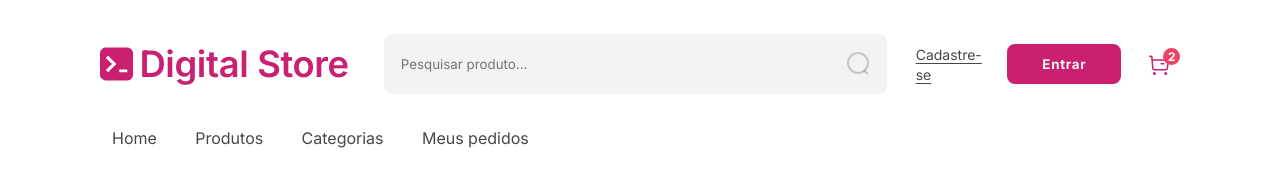
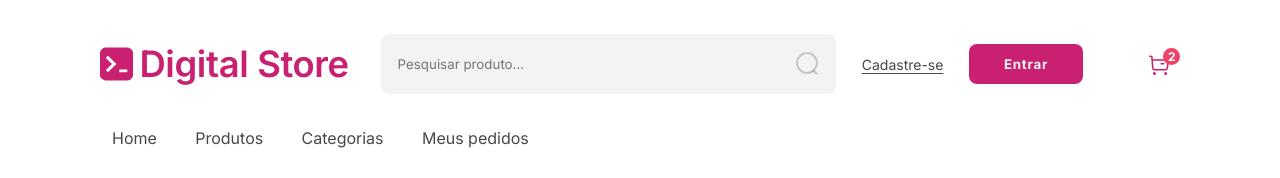
Before and after one commit to andy-siqM/Trabalho-Final_HTML-e-CSS, a plain HTML site: page index.html in a window 1280 px wide. Shown: the top 178 px of the page. Drawn offline with Linux system fonts and the light colour scheme.

Commit message:
ultimos ajustes header

```diff
--- a/CSS/estilo.css
+++ b/CSS/estilo.css
@@ -21,7 +21,6 @@ header .header-topo{
     justify-content: space-between;
     padding: 34px 100px;
     align-items: center;
-    gap: 2.25vw;
     background-color: #FFFFFF;
 }
 
@@ -50,10 +49,11 @@ header div h1{
 
 header .buscar{
     background-color: #47474710;
-    width: 560px;
+    width: 540px;
     height: 60px;
     border-radius: 8px;
     position: relative;
+    margin: 0 2vw;
 }
 
 header .buscar input{
@@ -118,8 +118,9 @@ header .acoes{
     display: flex;
     align-items: center;
     justify-content: space-between;
-    gap: 2vw;
 }
+
+
 
 header .acoes .signup a{
     font-weight: 400;
@@ -127,7 +128,12 @@ header .acoes .signup a{
     color: #474747;
     text-decoration: underline;
     text-underline-offset: 3px;
+    white-space: nowrap;
+    margin-right: 2vw;
+}
 
+header .carrinho{
+    margin-left: 5vw;
 }
 
 header .acoes .signup a:hover{
```
